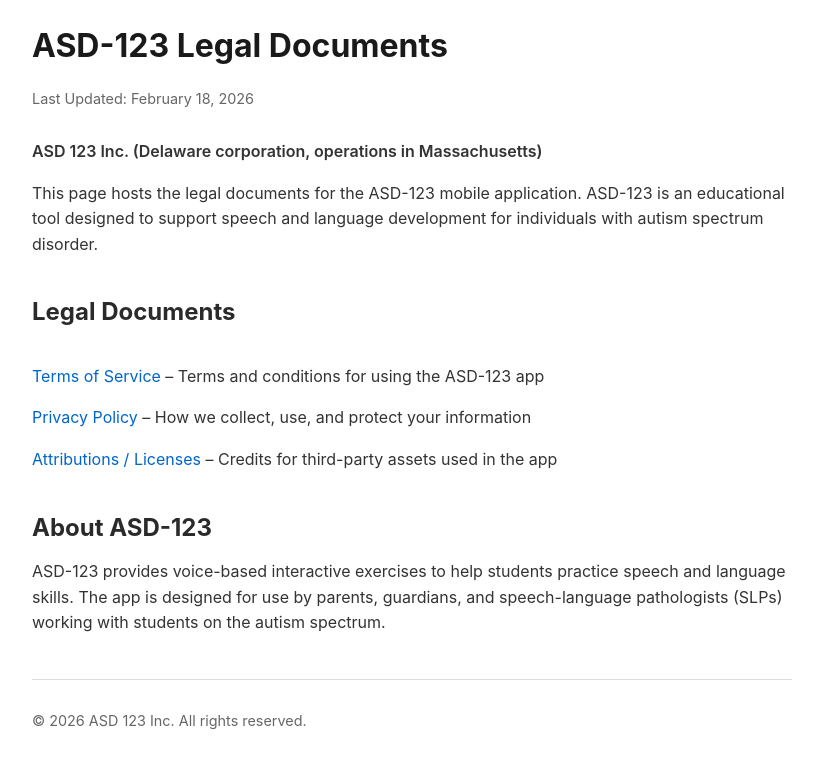
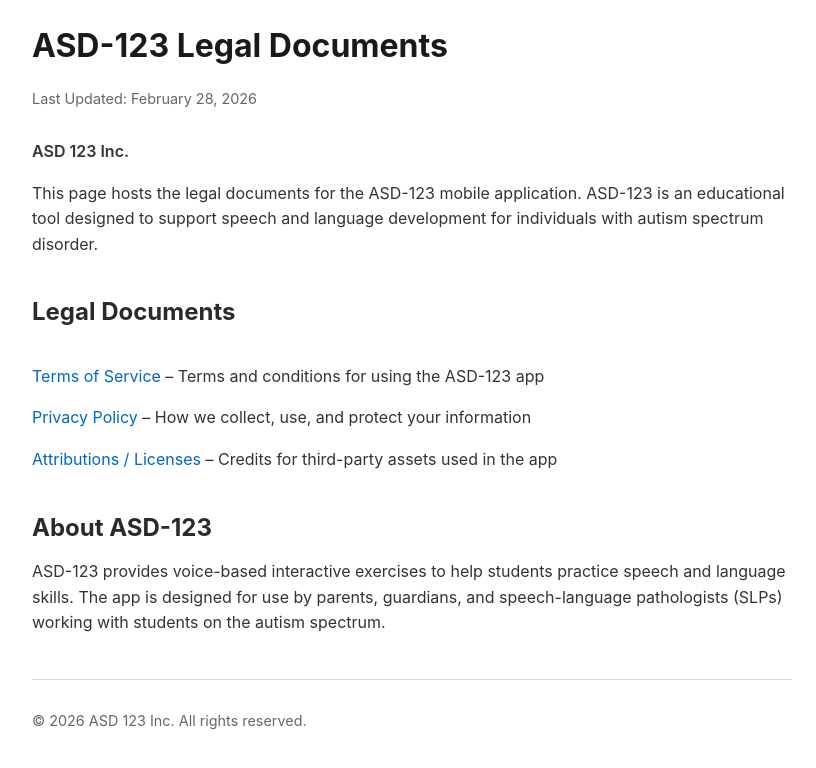
Before and after one commit to INTRACTABILIS7/asd123-v4-legal, a plain HTML site: page index.html in a window 1280 px wide. Shown: the whole page, without its empty margins (228-1044 px from the left). Drawn offline with Linux system fonts and the light colour scheme.

Commit message:
Update last updated date and company name

```diff
--- a/index.html
+++ b/index.html
@@ -68,8 +68,8 @@
 </head>
 <body>
     <h1>ASD-123 Legal Documents</h1>
-    <p class="updated">Last Updated: February 18, 2026</p>
-    <p class="company">ASD 123 Inc. (Delaware corporation, operations in Massachusetts)</p>
+    <p class="updated">Last Updated: February 28, 2026</p>
+    <p class="company">ASD 123 Inc.</p>
 
     <p>This page hosts the legal documents for the ASD-123 mobile application. ASD-123 is an educational tool designed to support speech and language development for individuals with autism spectrum disorder.</p>
 
```
